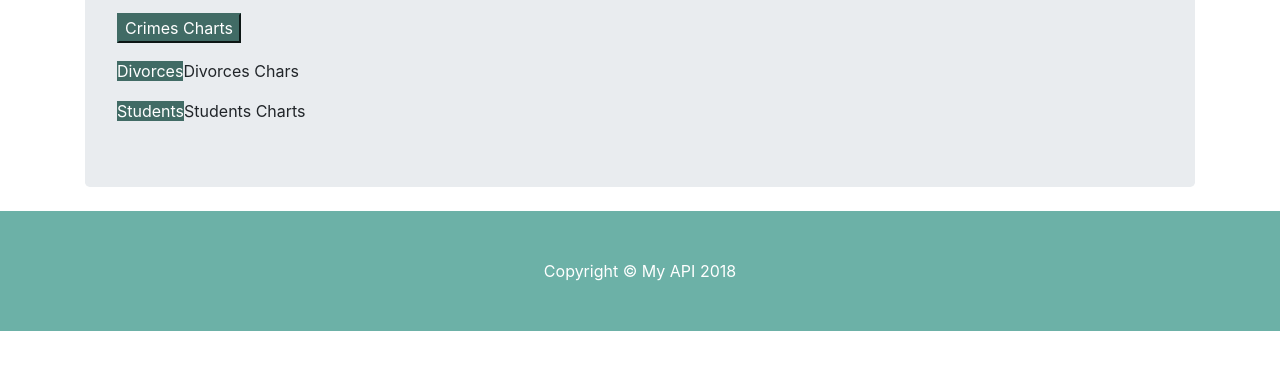
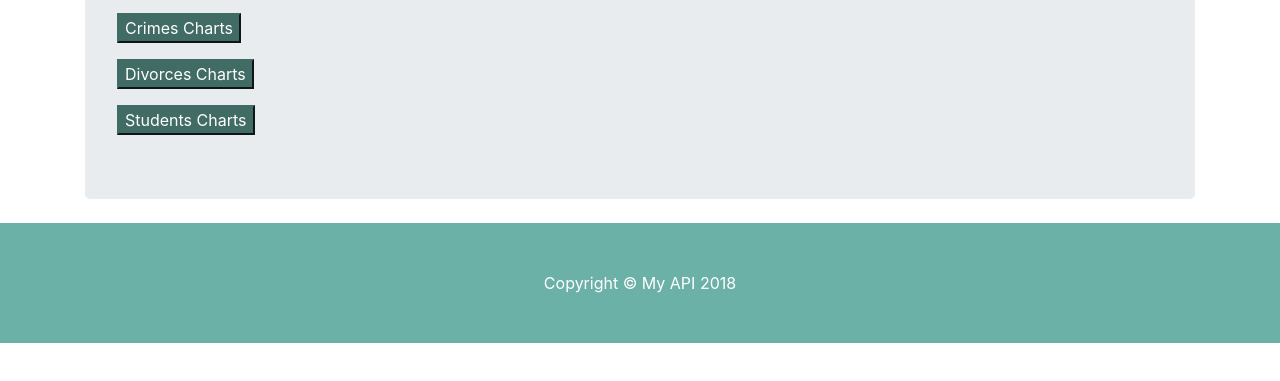
Before and after one commit to gti-sos/SOS1718-08, a website: page public/analytics.html in a window 1280 px wide. Shown: the part 271-652 px from the top of the page. Drawn offline with Linux system fonts and the light colour scheme.

Commit message:
css analytics

```diff
--- a/public/analytics.html
+++ b/public/analytics.html
@@ -45,8 +45,9 @@
         <h1 class="display-3">Analytics</h1>
         <p class="lead">Chars representing data</p>
         <p class="card-text"><a href="https://sos1718-08.herokuapp.com/#!/crimesView"><button class="button btn-primary" >Crimes Charts</button></a></p>
-        <p class="card-text"><a href="https://sos1718-08.herokuapp.com/#!/divorces-an/stadistics" class="button btn-primary">Divorces</a>Divorces Chars</p>
-        <p class="card-text"><a href="https://sos1718-08.herokuapp.com/#!/students-an/stadistics" class="button btn-primary">Students</a>Students Charts</p>
+        <p class="card-text"><a href="https://sos1718-08.herokuapp.com/#!/divorces-an/stadistics"><button class="button btn-primary" >Divorces Charts</button></a></p>
+        <p class="card-text"><a href="https://sos1718-08.herokuapp.com/#!/students-an/stadistics"><button class="button btn-primary" >Students Charts</button></a></p>
+
       </header>
      </div>
 
```
